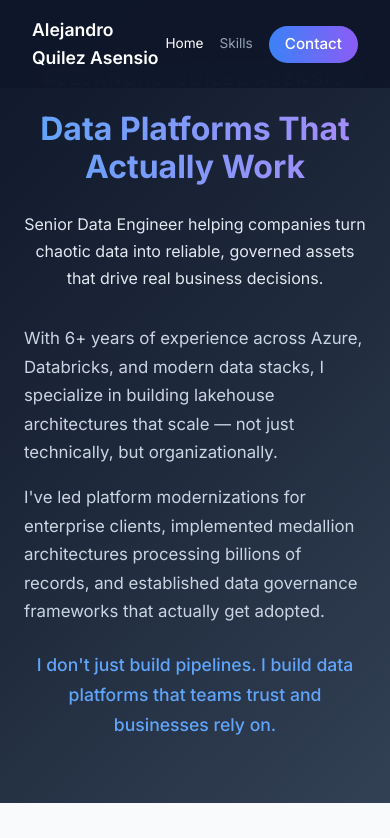
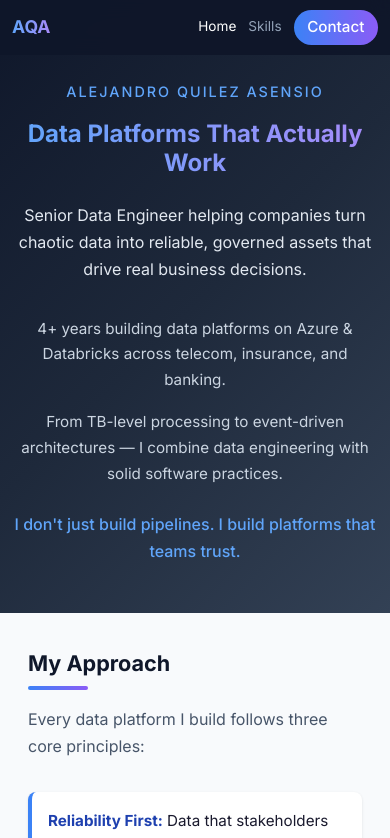
Before and after one commit to kaleex/cv, a React (Vite) app in the folder frontend/: page / in a window 390 px wide. Shown: the top 838 px of the page. Built offline with nearby package versions, Linux system fonts and the light colour scheme.

Commit message:
feat: multiple improvements
- Add publications section with Semantic Scholar paper
- Update professional experience (Capgemini, Knowmad Mood)
- Fix responsive design for mobile
- Add AQ favicon, update page title
- Center hero intro text
- Simplify hero copy
- Update LinkedIn URL

```diff
--- a/frontend/index.html
+++ b/frontend/index.html
@@ -2,9 +2,9 @@
 <html lang="es">
   <head>
     <meta charset="UTF-8" />
-    <link rel="icon" type="image/svg+xml" href="/vite.svg" />
+    <link rel="icon" type="image/svg+xml" href="/favicon.svg" />
     <meta name="viewport" content="width=device-width, initial-scale=1.0" />
-    <title>Mi Curriculum</title>
+    <title>Alejandro Quilez - Senior Data Engineer</title>
   </head>
   <body>
     <div id="root"></div>
--- a/frontend/src/App.css
+++ b/frontend/src/App.css
@@ -80,7 +80,7 @@
 }
 
 .hero .intro {
-  text-align: left;
+  text-align: center;
   max-width: 700px;
   margin: 0 auto 1.5rem;
 }
@@ -353,6 +353,53 @@
   font-weight: bold;
 }
 
+/* Publications Section */
+.publications-list {
+  display: flex;
+  flex-direction: column;
+  gap: 1rem;
+}
+
+.publication-card {
+  background: white;
+  padding: 1.5rem;
+  border-radius: 12px;
+  box-shadow: 0 2px 8px rgba(0, 0, 0, 0.08);
+  text-decoration: none;
+  color: inherit;
+  transition: transform 0.2s, box-shadow 0.2s;
+  border-left: 4px solid #8b5cf6;
+}
+
+.publication-card:hover {
+  transform: translateY(-2px);
+  box-shadow: 0 8px 20px rgba(0, 0, 0, 0.12);
+}
+
+.pub-type {
+  display: inline-block;
+  font-size: 0.8rem;
+  color: #8b5cf6;
+  background: #f5f3ff;
+  padding: 0.25rem 0.75rem;
+  border-radius: 20px;
+  margin-bottom: 0.75rem;
+  font-weight: 500;
+}
+
+.publication-card h4 {
+  font-size: 1.1rem;
+  color: #1e293b;
+  margin: 0 0 0.75rem 0;
+  line-height: 1.4;
+}
+
+.pub-link {
+  font-size: 0.9rem;
+  color: #3b82f6;
+  font-weight: 500;
+}
+
 /* CTA Section */
 .cta {
   background: linear-gradient(135deg, #0f172a 0%, #1e293b 100%) !important;
@@ -417,12 +464,41 @@
 /* Responsive */
 @media (max-width: 768px) {
   .hero {
-    padding: 4rem 1.5rem;
+    padding: 4rem 1rem;
+    padding-top: 6rem;
     min-height: auto;
   }
 
+  .hero h1 {
+    font-size: 1.75rem;
+  }
+
+  .hero .executive-summary {
+    font-size: 1rem;
+  }
+
+  .hero .intro p {
+    font-size: 0.95rem;
+  }
+
+  .hero .tagline {
+    font-size: 1rem;
+  }
+
   .section {
-    padding: 3rem 1.5rem;
+    padding: 2.5rem 1rem;
+  }
+
+  .section h3 {
+    font-size: 1.5rem;
+  }
+
+  .section-body {
+    font-size: 1rem;
+  }
+
+  .container {
+    padding: 0 1rem;
   }
 
   .medallion-layers {
@@ -432,4 +508,86 @@
   .bullet-list {
     grid-template-columns: 1fr;
   }
+
+  .principle {
+    padding: 1rem;
+    font-size: 0.95rem;
+  }
+
+  .timeline {
+    padding-left: 1.5rem;
+  }
+
+  .timeline-marker {
+    left: -1.5rem;
+  }
+
+  .timeline-content {
+    padding: 1rem;
+  }
+
+  .skills-list li {
+    padding: 0.85rem 1rem;
+    padding-left: 2.5rem;
+    font-size: 0.95rem;
+  }
+
+  .skills-list li::before {
+    left: 0.85rem;
+  }
+
+  .cta h3 {
+    font-size: 1.75rem;
+  }
+
+  .cta p {
+    font-size: 1rem;
+  }
+
+  .cta-button {
+    padding: 0.85rem 1.75rem;
+    font-size: 1rem;
+  }
 }
+
+@media (max-width: 480px) {
+  .hero {
+    padding: 3rem 0.75rem;
+    padding-top: 5rem;
+  }
+
+  .hero h1 {
+    font-size: 1.5rem;
+  }
+
+  .hero .name {
+    font-size: 0.9rem;
+  }
+
+  .section {
+    padding: 2rem 0.75rem;
+  }
+
+  .section h3 {
+    font-size: 1.35rem;
+  }
+
+  .layer {
+    padding: 1rem;
+  }
+
+  .layer h4 {
+    font-size: 1.1rem;
+  }
+
+  .cta-buttons {
+    flex-direction: column;
+    align-items: center;
+  }
+
+  .cta-button {
+    width: 100%;
+    max-width: 280px;
+    text-align: center;
+  }
+}
--- a/frontend/src/App.tsx
+++ b/frontend/src/App.tsx
@@ -134,6 +134,22 @@ function Home() {
         </div>
       </section>
 
+      {/* Publications Section */}
+      <section className="section publications">
+        <div className="container">
+          <h3>{portfolio.publications.title}</h3>
+          <div className="publications-list">
+            {portfolio.publications.items.map((pub, idx) => (
+              <a key={idx} href={pub.url} target="_blank" rel="noopener noreferrer" className="publication-card">
+                <span className="pub-type">{pub.type}</span>
+                <h4>{pub.title}</h4>
+                <span className="pub-link">View on Semantic Scholar →</span>
+              </a>
+            ))}
+          </div>
+        </div>
+      </section>
+
       {/* CTA Section */}
       <section className="section cta">
         <div className="container">
--- a/frontend/src/components/Navbar.css
+++ b/frontend/src/components/Navbar.css
@@ -22,6 +22,14 @@
   text-decoration: none;
   font-weight: 600;
   font-size: 1.1rem;
+}
+
+.brand-full {
+  display: inline;
+}
+
+.brand-short {
+  display: none;
 }
 
 .navbar-links {
@@ -56,8 +64,45 @@
 }
 
 @media (max-width: 600px) {
+  .navbar {
+    padding: 0.75rem 1rem;
+  }
+
+  .brand-full {
+    display: none;
+  }
+
+  .brand-short {
+    display: inline;
+    font-size: 1.1rem;
+    font-weight: 700;
+    background: linear-gradient(90deg, #60a5fa, #a78bfa);
+    -webkit-background-clip: text;
+    -webkit-text-fill-color: transparent;
+    background-clip: text;
+  }
+
   .navbar-links {
     gap: 1rem;
+  }
+
+  .navbar-links a:not(.navbar-cta) {
+    font-size: 0.9rem;
+  }
+
+  .navbar-cta {
+    padding: 0.4rem 1rem;
+    font-size: 0.9rem;
+  }
+}
+
+@media (max-width: 400px) {
+  .navbar {
+    padding: 0.6rem 0.75rem;
+  }
+
+  .navbar-links {
+    gap: 0.75rem;
   }
 
   .navbar-links a:not(.navbar-cta) {
@@ -65,7 +110,7 @@
   }
 
   .navbar-cta {
-    padding: 0.4rem 1rem;
+    padding: 0.35rem 0.85rem;
     font-size: 0.85rem;
   }
 }
--- a/frontend/src/components/Navbar.tsx
+++ b/frontend/src/components/Navbar.tsx
@@ -9,10 +9,16 @@ interface NavbarProps {
 function Navbar({ name }: NavbarProps) {
   const location = useLocation()
 
+  // Get initials or short name for mobile
+  const shortName = name.split(' ').map(n => n[0]).join('')
+
   return (
     <nav className="navbar">
       <div className="navbar-container">
-        <Link to="/" className="navbar-brand" onClick={() => Analytics.navClick('home-brand')}>{name}</Link>
+        <Link to="/" className="navbar-brand" onClick={() => Analytics.navClick('home-brand')}>
+          <span className="brand-full">{name}</span>
+          <span className="brand-short">{shortName}</span>
+        </Link>
         <div className="navbar-links">
           <Link to="/" className={location.pathname === '/' ? 'active' : ''} onClick={() => Analytics.navClick('home')}>
             Home
--- a/frontend/src/data/portfolio.ts
+++ b/frontend/src/data/portfolio.ts
@@ -4,7 +4,7 @@ export const personalInfo = {
   name: "Alejandro Quilez Asensio",
   email: "alexquilezz@hotmail.com",
   phone: "+34 674 449 806",
-  linkedin: "https://www.linkedin.com/in/alejandro-quilez/",
+  linkedin: "https://www.linkedin.com/in/alejandro-quílez-asensio-2799a5121",
   github: "https://github.com/kaleex"
 };
 
@@ -12,9 +12,9 @@ export const hero = {
   headline: "Data Platforms That Actually Work",
   subheadline: "Senior Data Engineer helping companies turn chaotic data into reliable, governed assets that drive real business decisions.",
   intro: [
-    "With 6+ years of experience across Azure, Databricks, and modern data stacks, I specialize in building lakehouse architectures that scale — not just technically, but organizationally.",
-    "I've led platform modernizations for enterprise clients, implemented medallion architectures processing billions of records, and established data governance frameworks that actually get adopted.",
-    "I don't just build pipelines. I build data platforms that teams trust and businesses rely on."
+    "4+ years building data platforms on Azure & Databricks across telecom, insurance, and banking.",
+    "From TB-level processing to event-driven architectures — I combine data engineering with solid software practices.",
+    "I don't just build pipelines. I build platforms that teams trust."
   ]
 };
 
@@ -88,9 +88,21 @@ export const cicd = {
 export const journey = {
   title: "My Journey",
   items: [
-    { company: "NTT Data", period: "2022 - Present", description: "Leading data platform modernization for enterprise banking clients. Architecting lakehouse solutions on Azure + Databricks." },
-    { company: "Bluetab (IBM)", period: "2020 - 2022", description: "Built real-time data pipelines for insurance sector. Implemented medallion architecture processing 2B+ daily events." },
-    { company: "Kapsch TrafficCom", period: "2019 - 2020", description: "Developed IoT data ingestion systems for smart city infrastructure. First exposure to large-scale streaming." }
+    {
+      company: "Knowmad Mood → WiZink",
+      period: "Jan 2025 - Present",
+      description: "Refactoring business-critical monolithic systems into modular, event-driven architectures. Applying solid software engineering practices: multithreading, testing, documentation, and clean code structure."
+    },
+    {
+      company: "Knowmad Mood → Generali",
+      period: "Apr 2023 - Dec 2024",
+      description: "Data engineering in a regulated insurance environment. Built PySpark pipelines, worked with legacy systems, and developed analytical models based on facts and dimensions."
+    },
+    {
+      company: "Capgemini → Telefónica",
+      period: "2020 - Apr 2023",
+      description: "Large-scale Databricks projects: Lakehouse architecture, MLflow, CI/CD, Terraform IaC, cost optimization, security, and TB-level data processing. Rapidly grew from junior to lead technical contributor."
+    }
   ]
 };
 
@@ -103,6 +115,17 @@ export const whatIBring = {
     "Infrastructure as Code (Terraform, ARM templates)",
     "Team leadership and mentoring experience",
     "Fluent communication with both technical teams and business stakeholders"
+  ]
+};
+
+export const publications = {
+  title: "Publications",
+  items: [
+    {
+      title: "Innocampus Explora: Una aproximación a la monitorización ambiental",
+      url: "https://www.semanticscholar.org/paper/Innocampus-Explora%3A-Una-aproximaci%C3%B3n-a-la-ambiental-Garro-Moros-Gregorio/21c9513c9cfbe2caa32588e45cf9a117157a4afb",
+      type: "Academic Paper"
+    }
   ]
 };
 
--- a/frontend/src/pages/Contact.css
+++ b/frontend/src/pages/Contact.css
@@ -103,13 +103,21 @@
   font-size: 0.95rem;
 }
 
-@media (max-width: 600px) {
+@media (max-width: 768px) {
+  .contact-page {
+    padding-top: 70px;
+  }
+
   .contact-header {
-    padding: 3rem 1.5rem;
+    padding: 3rem 1rem;
   }
 
   .contact-header h1 {
-    font-size: 2rem;
+    font-size: 1.75rem;
+  }
+
+  .contact-header p {
+    font-size: 1rem;
   }
 
   .contact-container {
@@ -118,6 +126,57 @@
 
   .contact-methods {
     grid-template-columns: 1fr 1fr;
+    gap: 1rem;
+  }
+
+  .contact-card {
+    padding: 1.25rem 0.75rem;
+  }
+
+  .contact-icon {
+    font-size: 2rem;
+  }
+
+  .contact-card h3 {
+    font-size: 1rem;
+  }
+
+  .contact-card p {
+    font-size: 0.8rem;
+  }
+
+  .contact-message {
+    padding: 1.5rem;
+  }
+
+  .contact-message h2 {
+    font-size: 1.25rem;
+  }
+
+  .contact-message p {
+    font-size: 0.95rem;
+  }
+}
+
+@media (max-width: 480px) {
+  .contact-page {
+    padding-top: 60px;
+  }
+
+  .contact-header {
+    padding: 2.5rem 0.75rem;
+  }
+
+  .contact-header h1 {
+    font-size: 1.5rem;
+  }
+
+  .contact-container {
+    padding: 1.5rem 0.75rem;
+  }
+
+  .contact-methods {
+    grid-template-columns: 1fr;
   }
 
   .contact-card {
--- a/frontend/src/pages/Skills.css
+++ b/frontend/src/pages/Skills.css
@@ -32,7 +32,7 @@
   margin: 0 auto;
   padding: 3rem 2rem;
   display: grid;
-  grid-template-columns: repeat(auto-fit, minmax(350px, 1fr));
+  grid-template-columns: repeat(auto-fit, minmax(280px, 1fr));
   gap: 2rem;
 }
 
@@ -160,11 +160,19 @@
   }
 
   .skills-header {
-    padding: 3rem 1.5rem;
+    padding: 3rem 1rem;
   }
 
   .skills-header h1 {
-    font-size: 2rem;
+    font-size: 1.75rem;
+  }
+
+  .skills-header p {
+    font-size: 1rem;
+  }
+
+  .skill-category {
+    padding: 1.5rem;
   }
 
   .legend-items {
@@ -172,3 +180,38 @@
     gap: 0.75rem;
   }
 }
+
+@media (max-width: 480px) {
+  .skills-page {
+    padding-top: 60px;
+  }
+
+  .skills-header {
+    padding: 2.5rem 0.75rem;
+  }
+
+  .skills-header h1 {
+    font-size: 1.5rem;
+  }
+
+  .skills-container {
+    padding: 1.5rem 0.75rem;
+  }
+
+  .skill-category {
+    padding: 1.25rem;
+    border-radius: 12px;
+  }
+
+  .category-header h2 {
+    font-size: 1.1rem;
+  }
+
+  .skill-name {
+    font-size: 0.9rem;
+  }
+
+  .skill-label {
+    font-size: 0.7rem;
+  }
+}
```
Also changed, not shown: frontend/public/favicon.svg (added), frontend/public/vite.svg (deleted).
